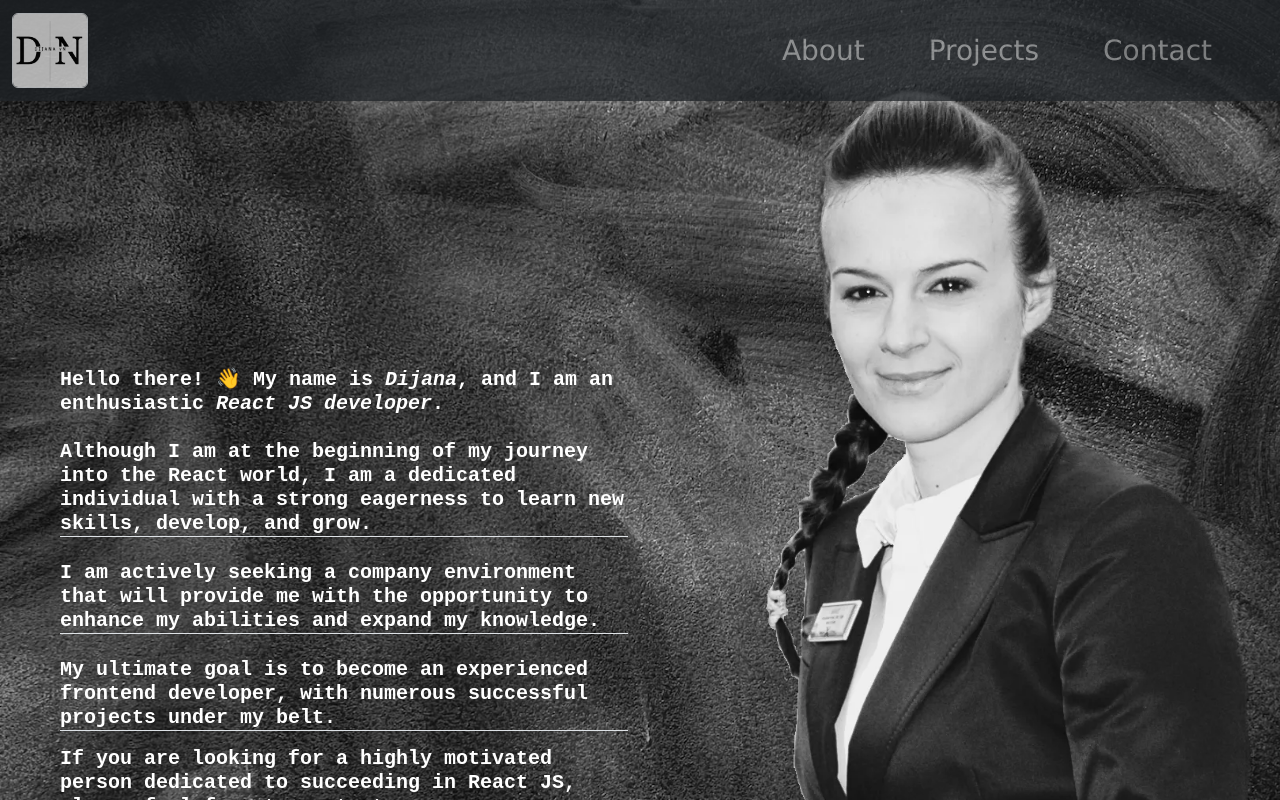
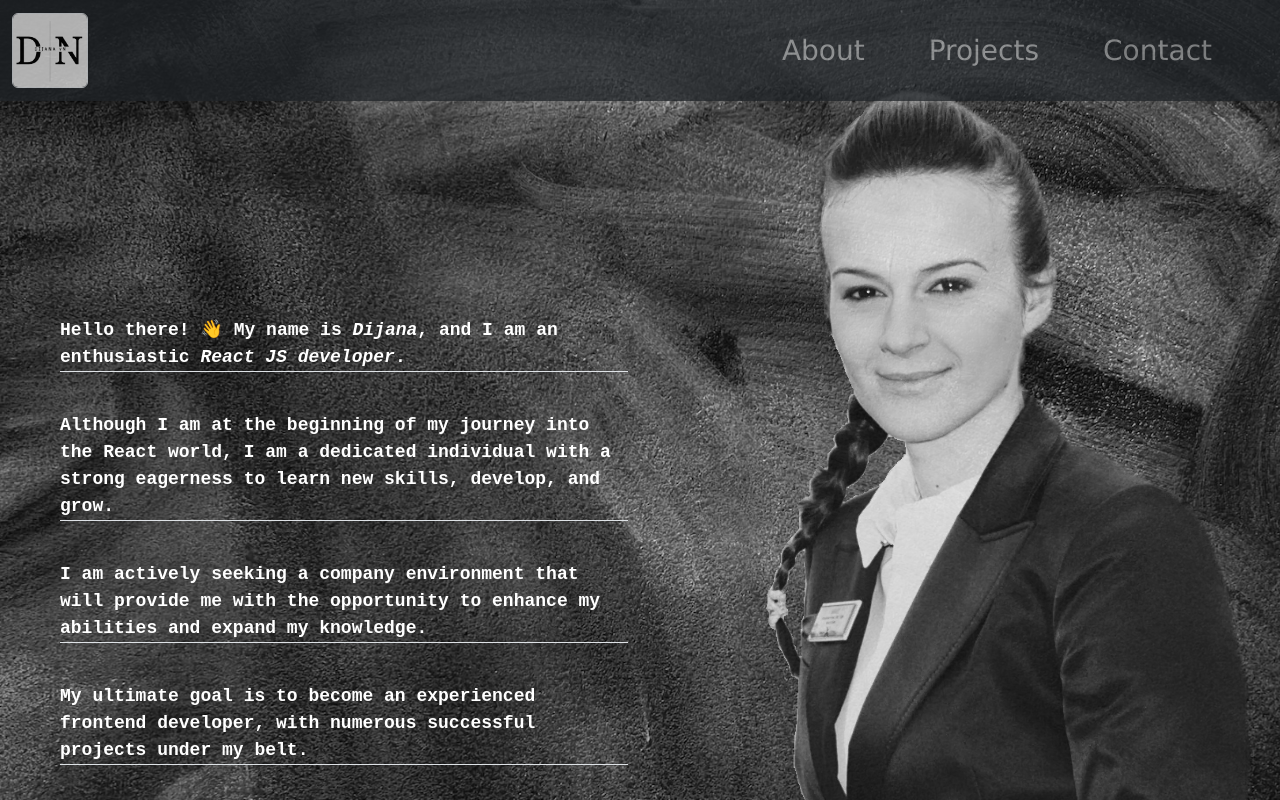
Before and after one commit to DijanaVN/portfolioDVN, a React (Vite) app: page / in a window 1280 px wide. Shown: the top 800 px of the page. Built offline with nearby package versions, Linux system fonts and the light colour scheme.

Commit message:
install framer-motion and create Reveal.tsx

```diff
--- a/package.json
+++ b/package.json
@@ -10,6 +10,7 @@
   },
   "dependencies": {
     "bootstrap": "^5.3.2",
+    "framer-motion": "^10.16.4",
     "react": "^18.2.0",
     "react-dom": "^18.2.0",
     "rfs": "^10.0.0"
--- a/src/components/Main.tsx
+++ b/src/components/Main.tsx
@@ -1,37 +1,52 @@
 import React from "react";
 import img from "../assets/images/704caf0c-b7ad-4d26-8886-b703834efcf6 (1).webp";
+import Reveal from "./Reveal";
 
 const Main = () => {
   return (
     <div className="container-fluid mt-5 ">
       <div className="row">
         <div className="col-md-6 d-flex align-items-center ps-5 justify-content-center">
-          <h5 className="pt-5 text-white fonts border-bottom">
-            Hello there! 👋 My name is <i>Dijana</i>, and I am an enthusiastic{" "}
-            <i>React JS developer</i>.
+          <div className="pt-5 text-white fonts ">
+            <Reveal>
               <p className="mt-4 border-bottom ">
-              Although I am at the beginning of my journey into the React world,
-              I am a dedicated individual with a strong eagerness to learn new
-              skills, develop, and grow.
+                Hello there! 👋 My name is <i>Dijana</i>, and I am an
+                enthusiastic <i>React JS developer</i>.
               </p>
+            </Reveal>
+            <Reveal>
+              <p className="mt-4 border-bottom ">
+                Although I am at the beginning of my journey into the React
+                world, I am a dedicated individual with a strong eagerness to
+                learn new skills, develop, and grow.
+              </p>
+            </Reveal>
+            <Reveal>
               <p className="mt-4 border-bottom">
                 I am actively seeking a company environment that will provide me
                 with the opportunity to enhance my abilities and expand my
                 knowledge.
               </p>
+            </Reveal>
+            <Reveal>
               <p className="mt-4 border-bottom">
                 My ultimate goal is to become an experienced frontend developer,
                 with numerous successful projects under my belt.
               </p>
+            </Reveal>
+            <Reveal>
+              <p className="mt-4 border-bottom ">
                 If you are looking for a highly motivated person dedicated to
                 succeeding in React JS, please feel free to contact me.
-          </h5>
+              </p>
+            </Reveal>
+          </div>
         </div>
         <div className="col-md-6 d-flex align-items-center  justify-content-center border-bottom">
           <img
             src={img}
             alt="image of Dijana Veljanoska Nikoloska"
-            className="img-fluid  "
+            className="img-fluid imgopacity "
           />
         </div>
       </div>
--- /dev/null
+++ b/src/components/Reveal.tsx
@@ -0,0 +1,27 @@
+import React, { useEffect, useRef } from "react";
+import { motion, useInView, useAnimation } from "framer-motion";
+
+interface Props {
+  children: JSX.Element;
+  width?: "fit-content" | "100%";
+}
+
+const Reveal = ({ children, width = "fit-content" }: Props) => {
+  return (
+    <div style={{ position: "relative", width, overflow: "hidden" }}>
+      <motion.div
+        variants={{
+          hidden: { opacity: 0, y: 3000 },
+          visible: { opacity: 1, y: 0 },
+        }}
+        initial="hidden"
+        animate="visible"
+        transition={{ dur: 0.5, delay: 0.25 }}
+      >
+        {children}
+      </motion.div>
+    </div>
+  );
+};
+
+export default Reveal;
--- a/src/index.css
+++ b/src/index.css
@@ -1,6 +1,7 @@
 .fonts {
   font-family: "Courier New", Courier, monospace;
   font-weight: bold;
+  font-size: large;
 }
 .fonts2 {
   font-family: Verdana, Geneva, Tahoma, sans-serif;
@@ -8,3 +9,6 @@
 .bottom-border {
   border-bottom: 4px solid;
 }
+.imgopacity {
+  opacity: 0.85;
+}
```
Also changed, not shown: 1 other file (tests, documents, lock files or other folders). Lines whose indentation alone changed are shown as unchanged.
